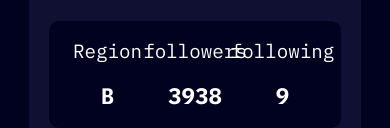
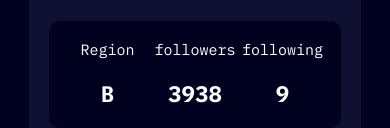
Before and after one commit to Orupabo/devfinder, a plain HTML site: page index.html in a window 390 px wide. Shown: the part 509-637 px from the top of the page. Drawn offline with nearby package versions, Linux system fonts and the light colour scheme; a web font is replaced by a local one.

Commit message:
finished html and css and javascript

```diff
--- a/index.css
+++ b/index.css
@@ -368,6 +368,9 @@
         align-items: center;
         justify-content: space-evenly;
     }
+    .opts>p{
+        font-size: 15px;
+    }
     .downright{
         padding: 0;
         gap: 0;
```
